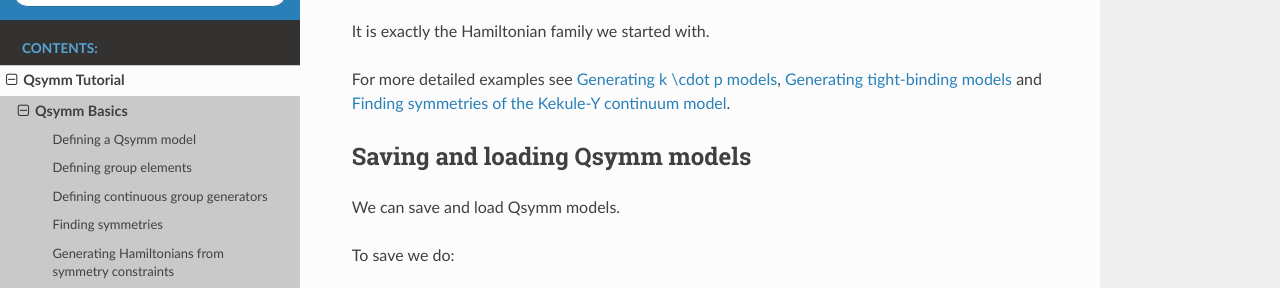
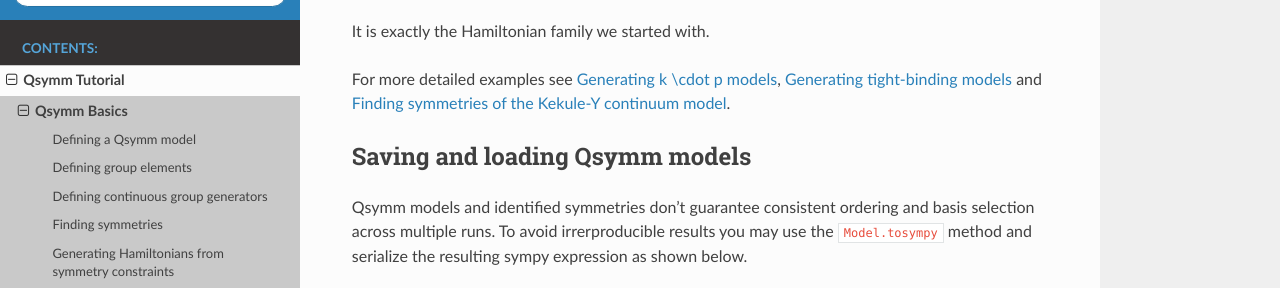
Before and after one commit to quantum-tinkerer/qsymm, a Sphinx documentation site: the page built from docs/source/tutorial/basics.rst, in a window 1280 px wide and 900 px high, scrolled down 4948 px, cut to the strip 98-386 px from the top of the window. Built offline with Sphinx 7.4.7 and the Read the Docs theme 2.0.0, drawn with Linux system fonts in a browser that asks for light colours; cross-references to code outside the pages are shown as plain code; the version number is read from the project's files by our own code.

Commit message:
Apply 4 suggestion(s) to 2 file(s)

```diff
--- a/docs/source/tutorial/basics.rst
+++ b/docs/source/tutorial/basics.rst
@@ -213,20 +213,23 @@
 
 Saving and loading Qsymm models
 -------------------------------------------------
-We can save and load Qsymm models.
+Qsymm models and identified symmetries don't guarantee consistent ordering and basis selection
+across multiple runs. To avoid irrerproducible results you may use the ``Model.tosympy`` method
+and serialize the resulting sympy expression as shown below.
 
 To save we do:
 
 .. jupyter-execute::
 
-    H2D_str = str(H2D.tosympy(nsimplify=True))
+    H2D_sympy = H2D.tosympy()
 
-    file = open("H2D.txt", "w")
-    file.write(H2D_str)
-    file.close()
+    with open("H2D.txt", "w") as f:
+        f.write(str(H2D))
 
 To load we do:
 
 .. jupyter-execute::
-    f = open('H2D.txt','r').read()
+    with open("H2D.txt") as f:
+        data = f.read()
+
     loaded_H2D = qsymm.Model(sympy.parsing.sympy_parser.parse_expr(f), momenta=['k_x', 'k_z'])
```
Also changed, not shown: 1 other file.
